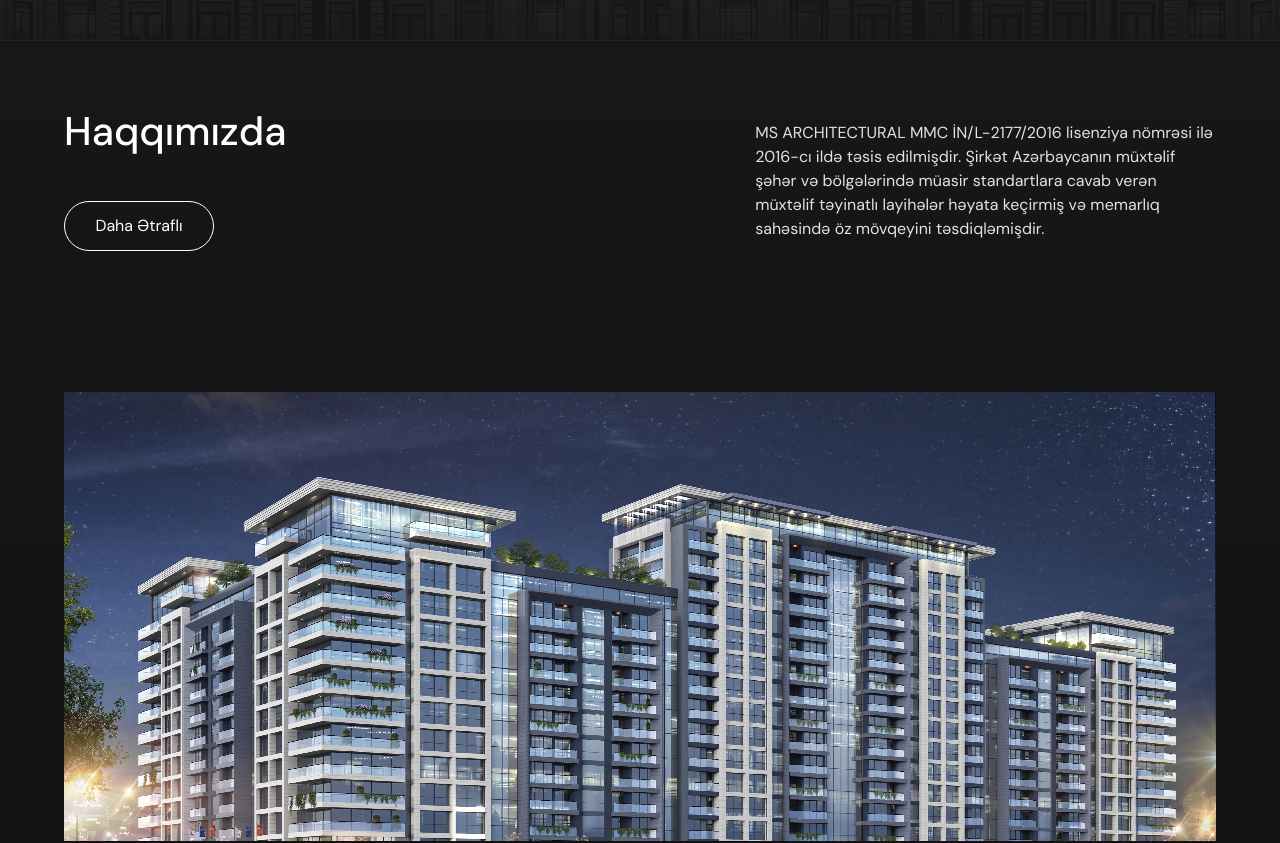
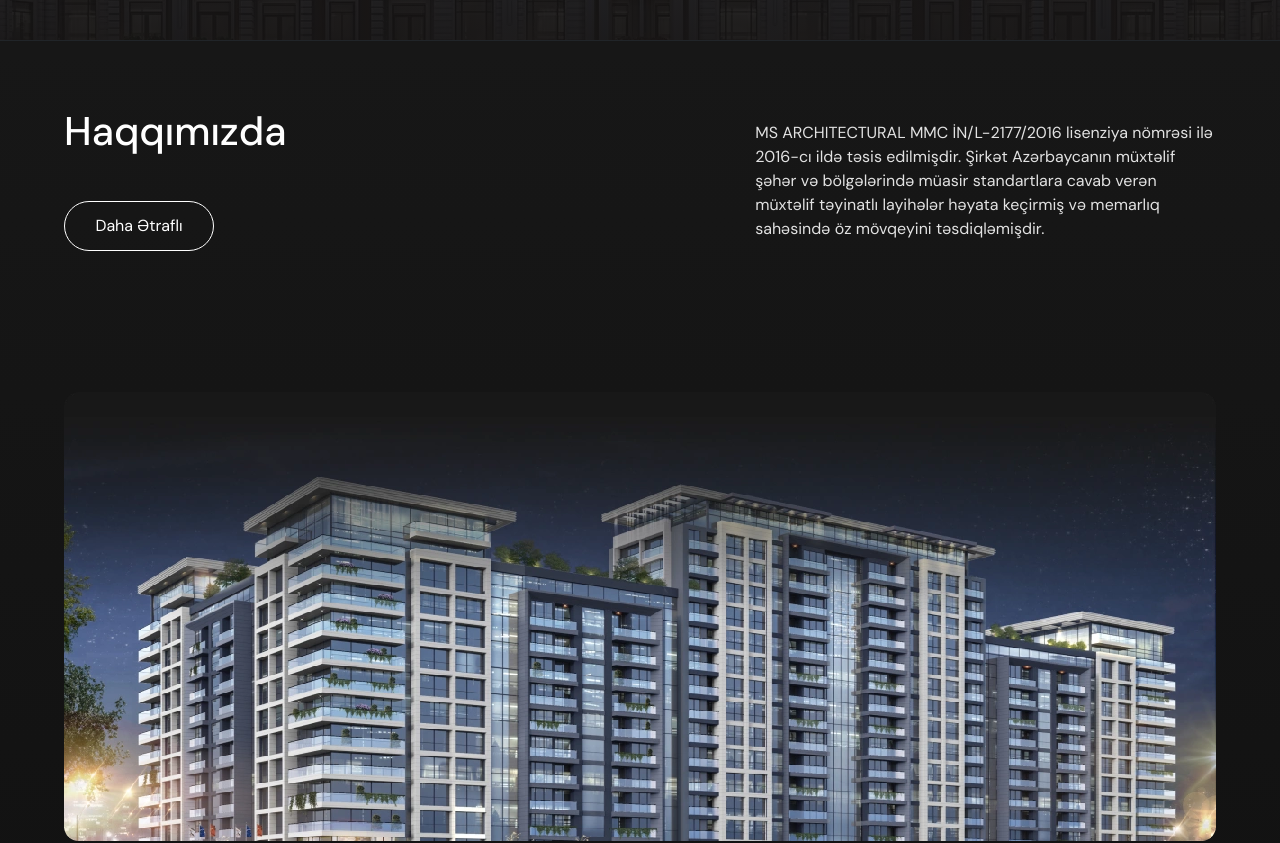
Before and after one commit to shehlaabdullayeva2004/msarchitech, a React (Vite) app: page / in a window 1280 px wide. Shown: the part 760-1603 px from the top of the page. Built offline with nearby package versions, Linux system fonts and the light colour scheme; no server answers.

Commit message:
about fixed

```diff
--- a/css/Style.css
+++ b/css/Style.css
@@ -31,7 +31,7 @@
   background: linear-gradient(to top, #121212, rgba(0, 0, 0, 0.9098039216));
 }
 #about-sec .about-sec {
-  background-image: url("/src/assets/images/aboutBg.webp");
+  background-image: url("/src/assets/images/aboutBackground.webp");
   min-height: 90vh;
   background-position: bottom;
   background-repeat: no-repeat;
--- a/src/components/aboutSection/Style.scss
+++ b/src/components/aboutSection/Style.scss
@@ -8,7 +8,7 @@
   // background: linear-gradient(to bottom, $primary-background, $primary-background);
   background: linear-gradient(to top, $primary-background, #000000e8);
   .about-sec {
-    background-image: url("/src/assets/images/aboutBg.webp");
+    background-image: url("/src/assets/images/aboutBackground.webp");
     min-height: 90vh;
     background-position: bottom;
     background-repeat: no-repeat;
```
Also changed, not shown: src/assets/images/Aboutbg.webp (deleted), src/assets/images/aboutBackground.webp (added).
